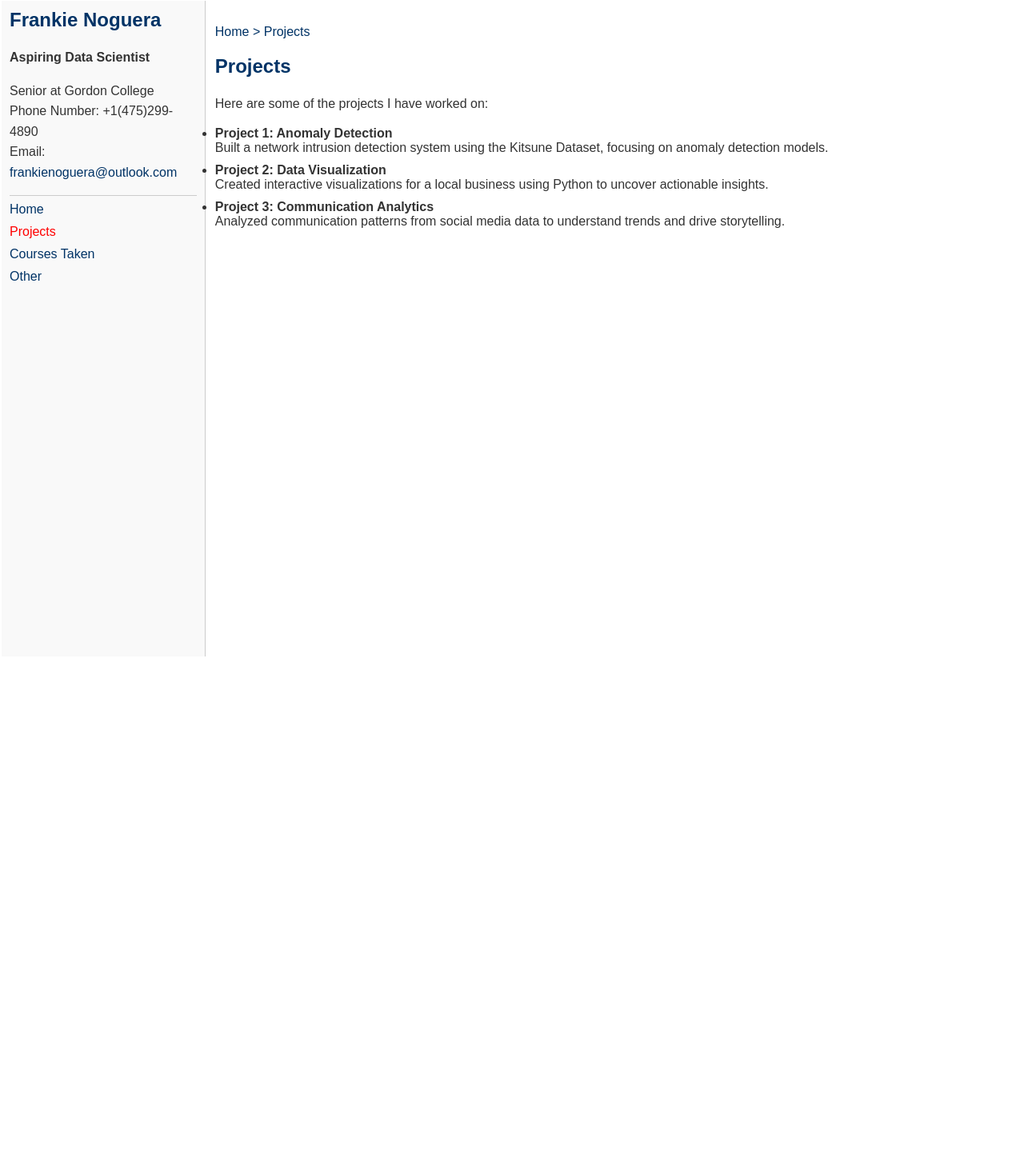
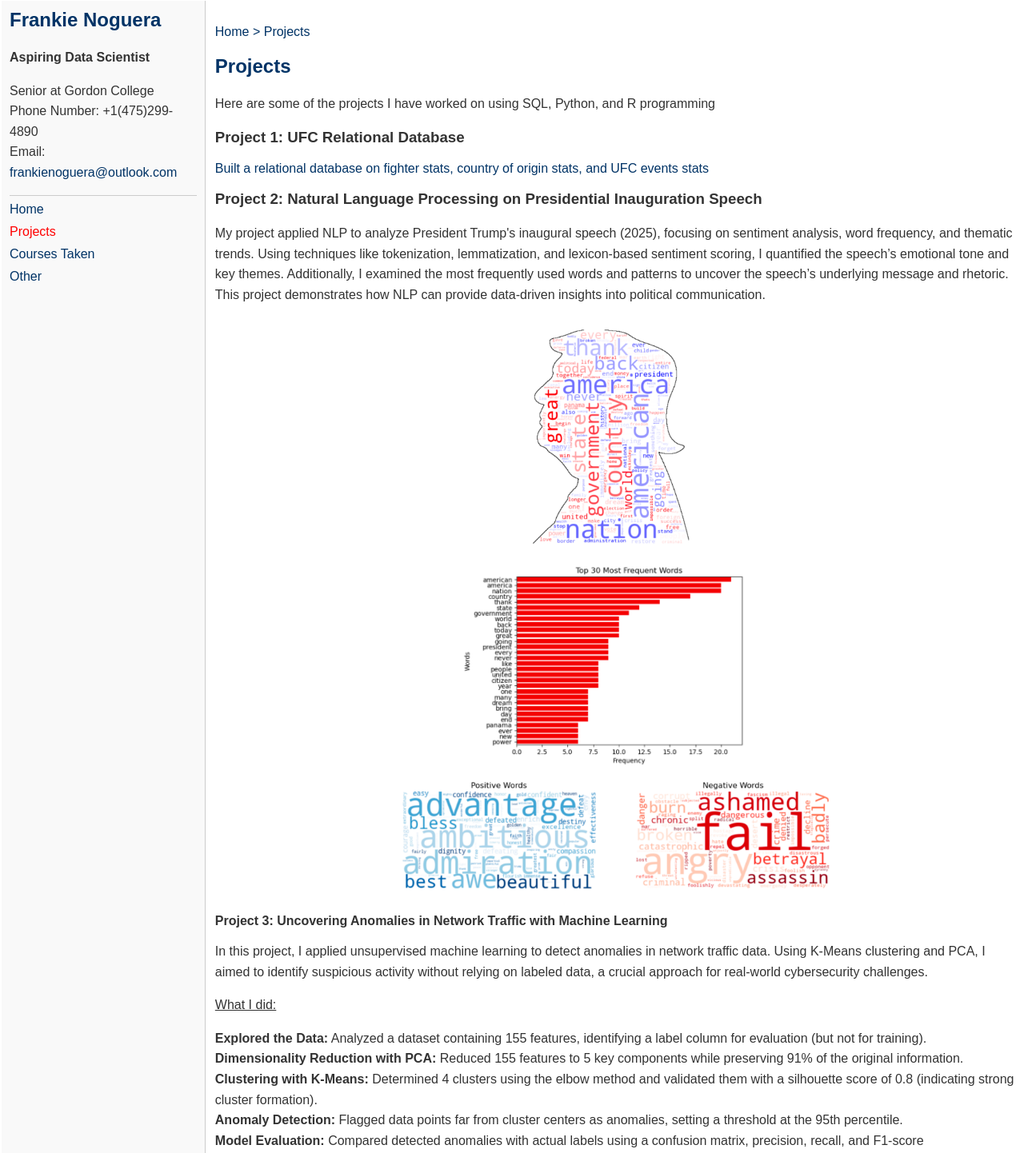
Before and after one commit to frankienoguera/frankienoguera.github.io, a plain HTML site: page projects.html in a window 1280 px wide. Shown: the part 1-1443 px from the top of the page at 80% size. Before the commit the page ends 824 px from the top, so only its background shows below. Drawn offline with Linux system fonts and the light colour scheme.

Commit message:
updated project

```diff
--- a/projects.html
+++ b/projects.html
@@ -31,16 +31,42 @@
       <td valign="top">
         <p><a href="index.html" style="color: #003366;">Home > Projects</a></p>
         <h2>Projects</h2>
-        <p>Here are some of the projects I have worked on:</p>
-        <ul>
-          <li><strong>Project 1: Anomaly Detection</strong><br>
-            Built a network intrusion detection system using the Kitsune Dataset, focusing on anomaly detection models.
+        <p>Here are some of the projects I have worked on using SQL, Python, and R programming</p>
+        <ul style="list-style: none">
+          <li><h3><strong>Project 1: UFC Relational Database</strong></h3>
+            <a href = "https://www.kaggle.com/datasets/frankienoguera/2024-25-ufc-relational-database">Built a relational database on fighter stats, country of origin stats, and UFC events stats</a><br>
           </li>
-          <li><strong>Project 2: Data Visualization</strong><br>
-            Created interactive visualizations for a local business using Python to uncover actionable insights.
+          <li><h3><strong>Project 2: Natural Language Processing on Presidential Inauguration Speech</strong></h3>
+            <p>My project applied NLP to analyze President Trump's inaugural speech (2025), focusing on sentiment analysis, word frequency, and thematic trends.
+              Using techniques like tokenization, lemmatization, and lexicon-based sentiment scoring, I quantified the speech’s emotional tone and key themes.
+              Additionally, I examined the most frequently used words and patterns to uncover the speech’s underlying message and rhetoric.
+              This project demonstrates how NLP can provide data-driven insights into political communication.</p>
+              <div style="display: grid; place-items: center;">
+                <img src = "/frankienoguera.github.io/images/trump_wordcloud.png" width = 300>
+              </div>
+              <div style="display: grid; place-items: center;">
+                <img src = "/frankienoguera.github.io/images/trump_most_freq.png"width = 400>
+              </div>
+              <div style="display: grid; place-items: center;">
+                <img src = "/frankienoguera.github.io/images/trump_sent.png" width = 600>
+              </div>
           </li>
-          <li><strong>Project 3: Communication Analytics</strong><br>
-            Analyzed communication patterns from social media data to understand trends and drive storytelling.
+          <li><strong>Project 3: Uncovering Anomalies in Network Traffic with Machine Learning</strong><br>
+            <p>In this project, I applied unsupervised machine learning to detect anomalies in network traffic data.
+              Using K-Means clustering and PCA, I aimed to identify suspicious activity without relying on labeled data, a crucial approach for real-world cybersecurity challenges.
+            </p>
+            <p><u>What I did:</u></p>
+            <p><b>Explored the Data:</b> Analyzed a dataset containing 155 features, identifying a label column for evaluation (but not for training).<br>
+              <b>Dimensionality Reduction with PCA:</b> Reduced 155 features to 5 key components while preserving 91% of the original information.<br>
+              <b>Clustering with K-Means:</b> Determined 4 clusters using the elbow method and validated them with a silhouette score of 0.8 (indicating strong cluster formation).<br>
+              <b>Anomaly Detection:</b> Flagged data points far from cluster centers as anomalies, setting a threshold at the 95th percentile.<br>
+              <b>Model Evaluation:</b> Compared detected anomalies with actual labels using a confusion matrix, precision, recall, and F1-score</p>
+            <div style="display: grid; place-items: center;">
+              <img src = "images/variance_pca.png" height= 300>
+              <img src = "images/optimal_k.png" height = 300>
+              <img src = "images/3d_anom.png" height = 500>
+              <img src = "images/final_scoring.png" height = 100>
+            </div>
           </li>
         </ul>
       </td>
```
Also changed, not shown: index.html (+4 -4 lines), images/3d_anom.png (added), images/final_scoring.png (added), images/optimal_k.png (added), images/trump_most_freq.png (added), images/trump_sent.png (added), images/trump_wordcloud.png (added), images/variance_pca.png (added), 1 other file.
